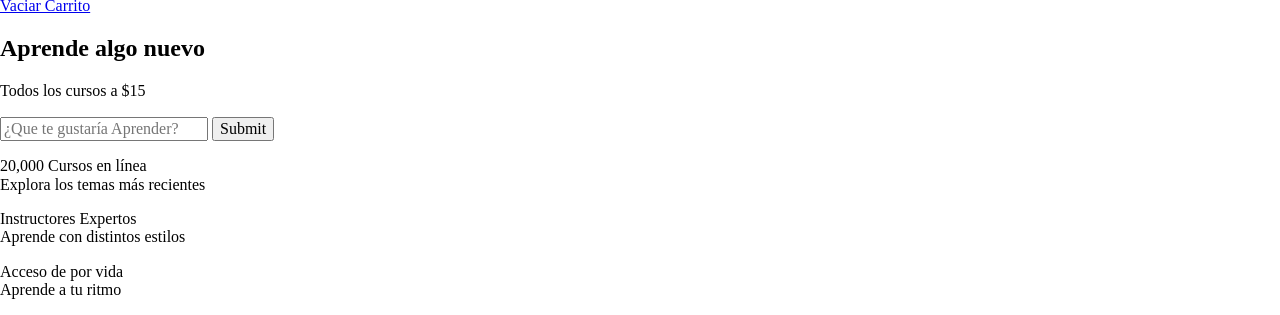
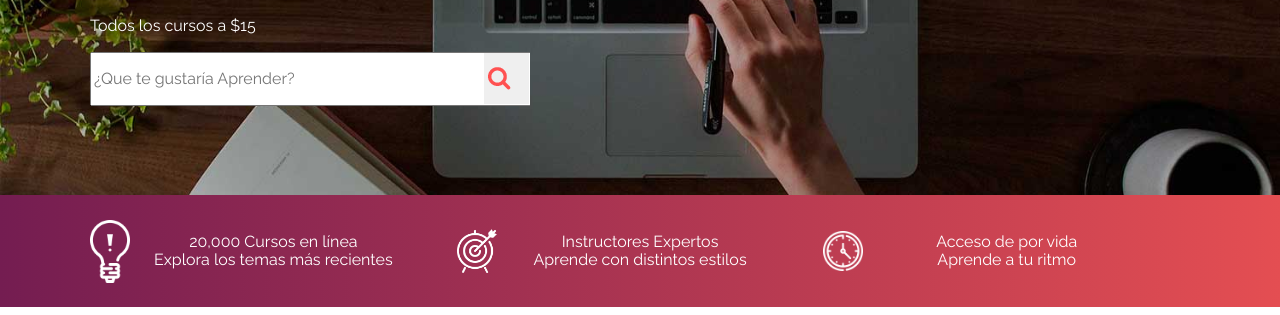
Before and after one commit to sxbino/1123, a plain HTML site: page index.html in a window 1280 px wide. Shown: the part 275-590 px from the top of the page. Drawn offline with nearby package versions, Linux system fonts and the light colour scheme; the site is published under a folder, as on GitHub Pages, so addresses that start at the root find nothing.

Commit message:
Update index.html

```diff
--- a/index.html
+++ b/index.html
@@ -8,7 +8,7 @@
     <title>Universidad</title>
     <link rel="stylesheet" href="https://necolas.github.io/normalize.css/8.0.0/normalize.css">
     <link href="https://fonts.googleapis.com/css?family=Raleway:400,900" rel="stylesheet">
-    <link rel="stylesheet" href="/sass/app.css">
+    <link rel="stylesheet" href="sass/app.css">
 </head>
 
 <body>
```
